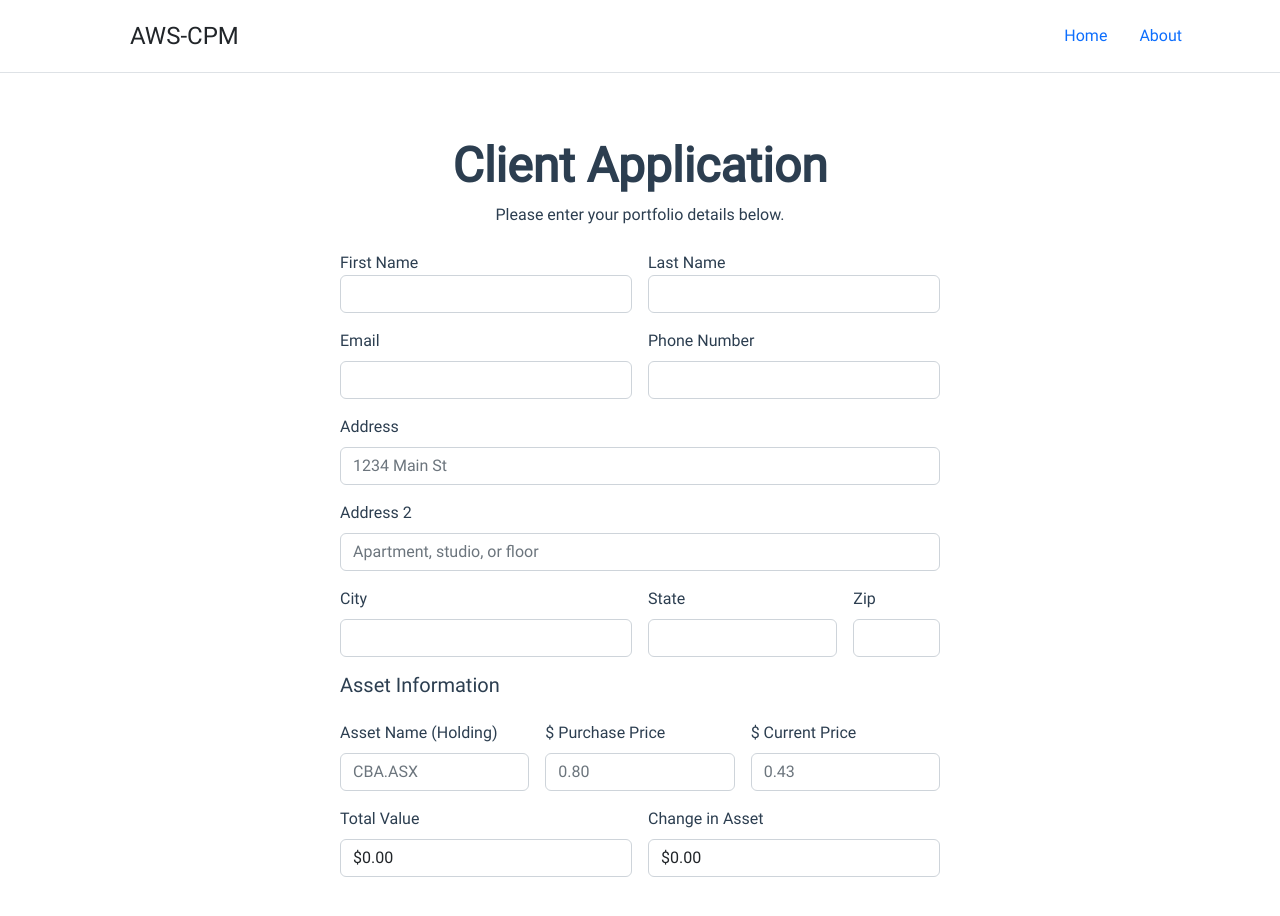
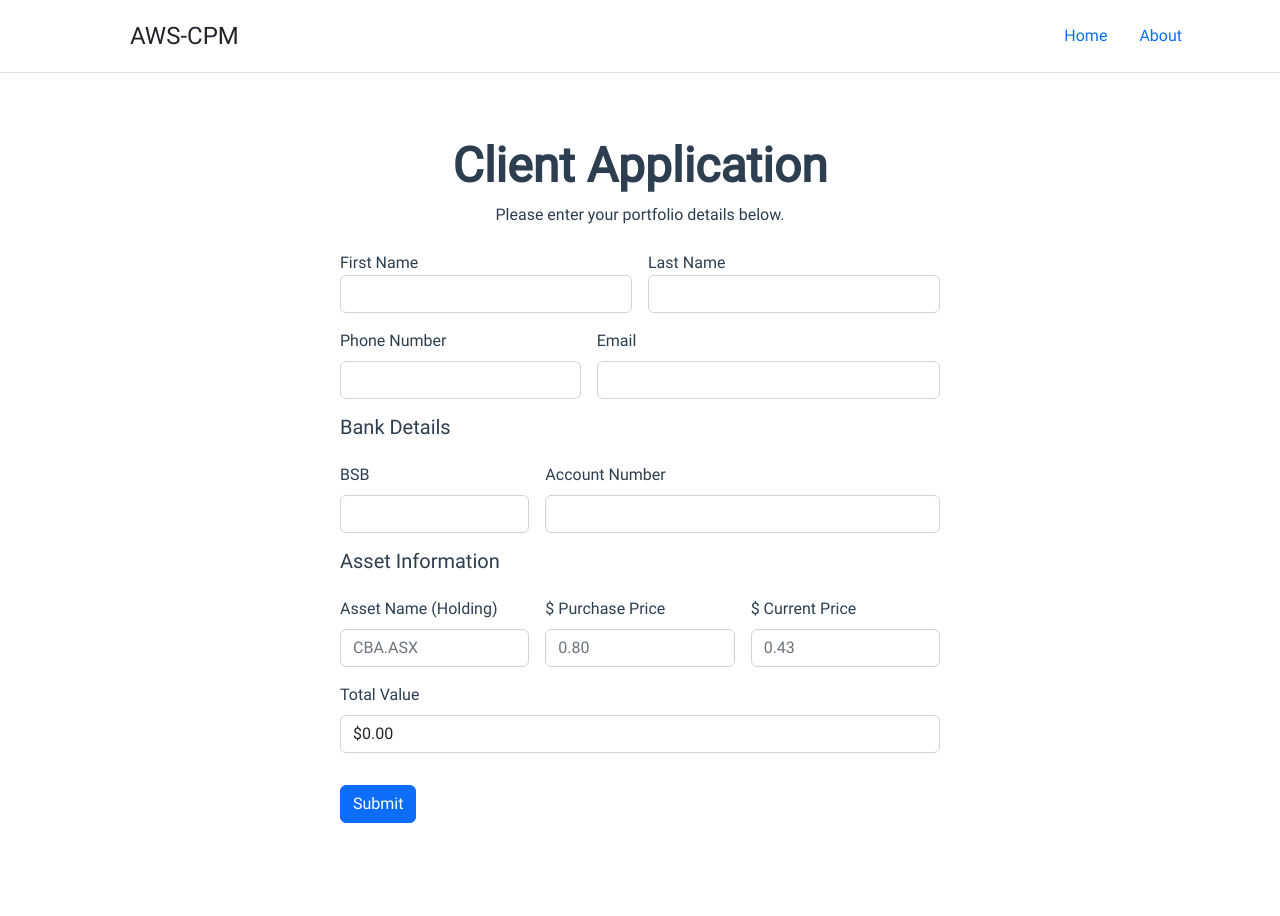
Before and after one commit to elvis-hai-le/aws-cpm, a Vue app in the folder frontend/: page /#/ in a window 1280 px wide. Shown: the top 916 px of the page. After the commit the page ends 887 px from the top, so only its background shows below. Built offline with nearby package versions, Linux system fonts and the light colour scheme.

Commit message:
Update Form

```diff
--- a/frontend/src/components/ClientForm.vue
+++ b/frontend/src/components/ClientForm.vue
@@ -12,33 +12,24 @@
                     <label for="inputLName">Last Name</label>
                     <input type="text" class="form-control" id="inputLName">
                 </div>
-                <div class="col-md-6">
+                <div class="col-md-5">
+                    <label for="inputPhone" class="form-label">Phone Number</label>
+                    <input type="phone" class="form-control" id="inputPhone">
+                </div>
+                <div class="col-md-7">
                     <label for="inputEmail" class="form-label">Email</label>
                     <input type="email" class="form-control" id="inputEmail">
                 </div>
-                <div class="col-md-6">
-                    <label for="inputPhone" class="form-label">Phone Number</label>
-                    <input type="phone" class="form-control" id="inputPhone">
-                </div>
                 <div class="col-12">
-                    <label for="inputAddress" class="form-label">Address</label>
-                    <input type="text" class="form-control" id="inputAddress" placeholder="1234 Main St">
-                </div>
-                <div class="col-12">
-                    <label for="inputAddress2" class="form-label">Address 2</label>
-                    <input type="text" class="form-control" id="inputAddress2" placeholder="Apartment, studio, or floor">
-                </div>
-                <div class="col-md-6">
-                    <label for="inputCity" class="form-label">City</label>
-                    <input type="text" class="form-control" id="inputCity">
+                    <h3 class="lead">Bank Details</h3>
                 </div>
                 <div class="col-md-4">
-                    <label for="inputState" class="form-label">State</label>
-                    <input type="text" class="form-control" id="inputState">
+                    <label for="inputBSB" class="form-label">BSB</label>
+                    <input type="text" class="form-control" id="inputBSB">
                 </div>
-                <div class="col-md-2">
-                    <label for="inputZip" class="form-label">Zip</label>
-                    <input type="text" class="form-control" id="inputZip">
+                <div class="col-md-8">
+                    <label for="inputBank" class="form-label">Account Number</label>
+                    <input type="text" class="form-control" id="inputBank">
                 </div>
                 <div class="col-12">
                     <h3 class="lead">Asset Information</h3>
@@ -55,13 +46,12 @@
                     <label for="cPrice" class="form-label">$ Current Price</label>
                     <input type="number" placeholder="0.43" class="form-control" id="cPrice">
                 </div>
-                <div class="col-md-6">
+                <div class="col-12">
                     <label for="totalValue" class="form-label">Total Value</label>
                     <p type="text" class="form-control" id="totalValue">$0.00</p>
                 </div>
-                <div class="col-md-6">
-                    <label for="changeAsset" class="form-label">Change in Asset</label>
-                    <p type="text" class="form-control" id="changeAsset">$0.00</p>
+                <div class="col-12 form-submit">
+                    <button type="submit" class="btn btn-primary">Submit</button>
                 </div>
             </form>
         </div>
```
